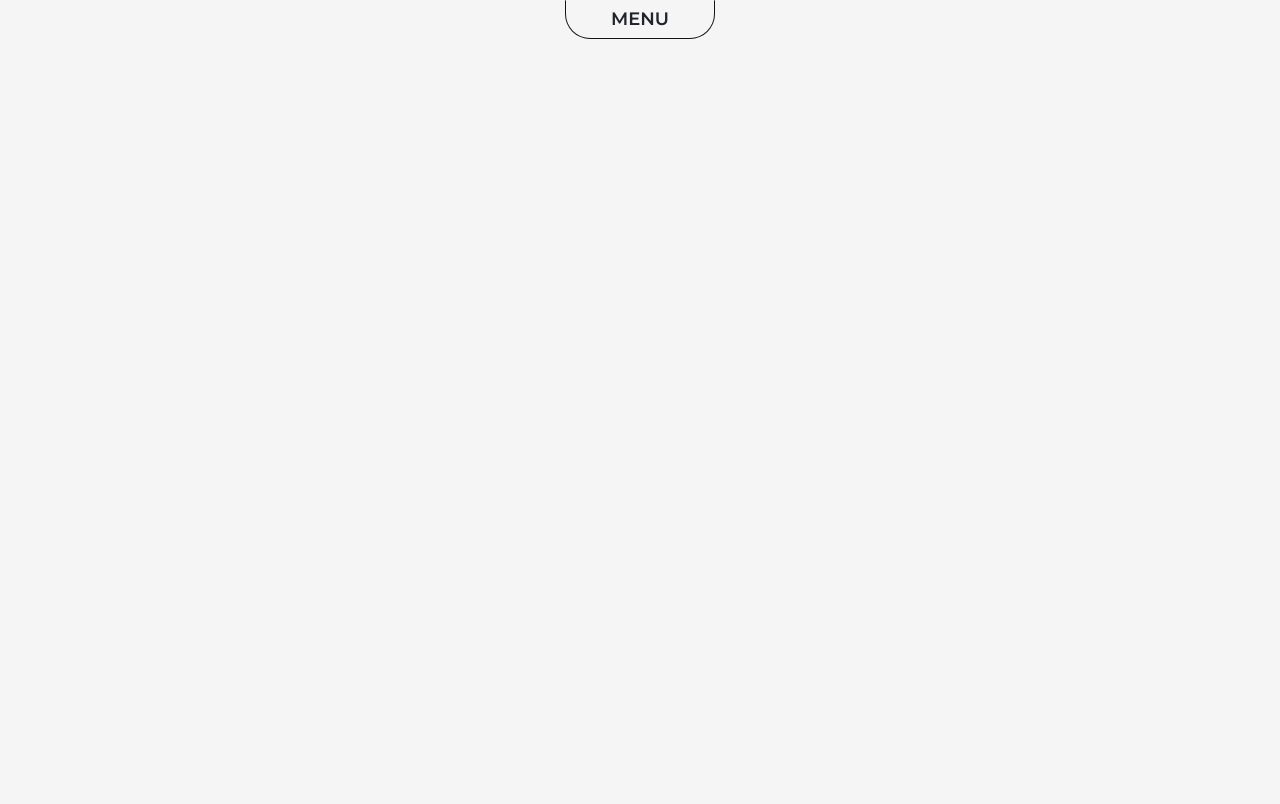
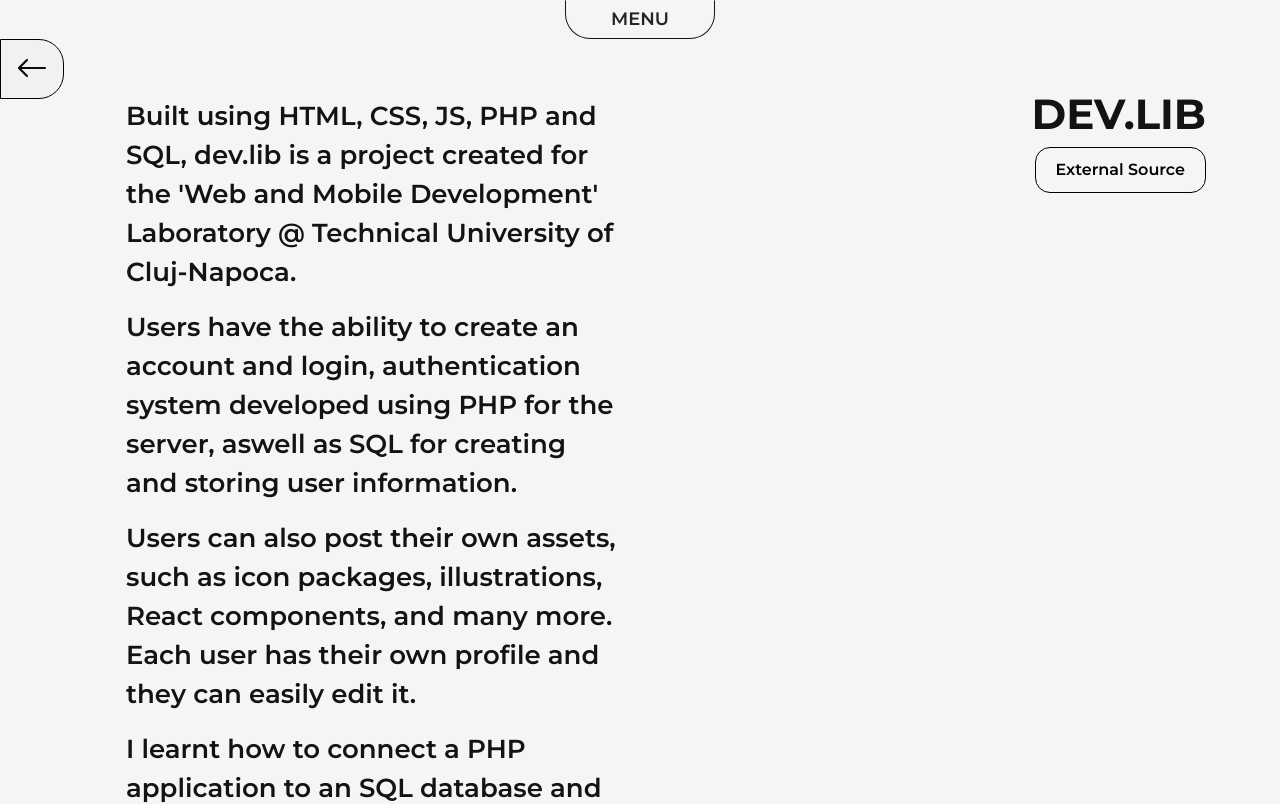
Before and after one commit to muresan-gabriel/portfolio, a React (Create React App) app: page /project/dev-lib in a window 1280 px wide. Before the commit this address had no page. Shown: the top 804 px of the page. Built offline with nearby package versions, Linux system fonts and the light colour scheme; a web font is replaced by a local one.

Commit message:
In-page dynamic content of projects

```diff
--- a/src/App.css
+++ b/src/App.css
@@ -171,7 +171,7 @@ body {
 }
 
 .about-container-desktop {
-  height: 90vh;
+  padding-top: 3.5rem;
 }
 .presentation-paragraph {
   font-size: 32px;
@@ -244,6 +244,59 @@ body {
   font-weight: 600;
 }
 
+.project-image {
+  max-width: 500px;
+}
+
+.btn-back-home {
+  text-decoration: none;
+  color: black;
+  background-color: #f1f1f1;
+  border: 1px solid black;
+  padding: 5px 15px 5px 15px;
+  border-radius: 0 25px 25px 0;
+  font-size: 32px;
+  transition: 0.3s;
+  position: absolute;
+}
+
+.project-external-link {
+  text-decoration: none;
+  font-size: 16px;
+  color: black;
+  border: 1px solid black;
+  padding: 10px 20px 10px 20px;
+  border-radius: 15px;
+  cursor: pointer;
+  transition: 0.3s;
+}
+
+.project-external-link:hover {
+  color: black;
+  background-color: #6948ff;
+}
+
+.btn-back-home:hover {
+  color: black;
+  background-color: #6948ff;
+  padding: 5px 15px 5px 25px;
+}
+
+#project-container {
+  padding: 50px;
+}
+
+.project-description {
+  font-size: 26px;
+}
+
+.project-title {
+  cursor: default;
+  text-align: right;
+  font-size: 42px;
+  font-weight: 700;
+}
+
 .service-card h3,
 span,
 p {
@@ -279,7 +332,7 @@ p {
     font-size: 22px;
   }
   .presentation-paragraph {
-    font-size: 64px;
+    font-size: 52px;
   }
   .btn-email {
     font-size: 32px;
@@ -287,4 +340,7 @@ p {
   .services-container-desktop {
     flex-direction: row;
   }
+  .project-description {
+    padding-left: 5rem;
+  }
 }
--- a/src/App.js
+++ b/src/App.js
@@ -4,6 +4,7 @@ import Navbar from "./components/Navbar";
 import Homepage from "./pages/Homepage";
 import About from "./pages/About";
 import Services from "./pages/Services";
+import ProjectPage from "./pages/ProjectPage";
 import "./App.css";
 
 function App() {
@@ -15,6 +16,7 @@ function App() {
           <Route path="/" element={<Homepage />} exact />
           <Route path="/about" element={<About />} exact />
           <Route path="/services" element={<Services />} exact />
+          <Route path="/project/:name" element={<ProjectPage />} exact />
         </Routes>
       </BrowserRouter>
     </div>
--- a/src/pages/About.js
+++ b/src/pages/About.js
@@ -8,16 +8,18 @@ const About = () => {
         Hello! I'm Gabriel. <br />
         I'm a frontend developer and a graphic designer.
         <br />
+        <br />
         I aspire to craft fantastic web experiences.
         <br />
-        Got a great project in mind?
         <br />
-        Let's get in contact!
+        I am experienced with HTML5, CSS3, JS ES6+, but I am also familiar with
+        jQuery, Bootstrap, React, Node.js, express.js, MongoDB, PHP, and mySQL.
         <br />
+        <br />
+        I've been a freelance graphic designer for more than two years and I am
+        experienced in logo design, UI design, print design and social media
+        design.
       </p>
-      <a href="mailto:contact@gabrielmuresan.site" className="btn-email">
-        contact@gabrielmuresan.site
-      </a>
     </div>
   );
 };
--- a/src/pages/Homepage.js
+++ b/src/pages/Homepage.js
@@ -5,40 +5,24 @@ const Homepage = () => {
   return (
     <div className="container-fluid d-flex flex-column align-items-end justify-items-end homepage-container-desktop">
       <div className="container-fluid projects-container">
-        <a
-          className="project-href"
-          href="https://devlibproject.netlify.app/"
-          target="_blank"
-        >
+        <Link className="project-href" to="/project/dev-lib">
           <div className="project">DEV.LIB</div>
-        </a>
-        <a
-          className="project-href"
-          href="https://orgnz.netlify.app/"
-          target="_blank"
-        >
+        </Link>
+        <Link className="project-href" to="/project/portfolio-v1">
+          <div className="project">PORTFOLIO v1.0</div>
+        </Link>
+        <Link className="project-href" to="/project/la-moara">
+          <div className="project">LA MOARĂ</div>
+        </Link>
+        <Link className="project-href" to="/project/orgnz">
           <div className="project">ORGNZ.</div>
-        </a>
-        <a
-          className="project-href"
-          href="https://muresan-gabriel.github.io/"
-          target="_blank"
-        >
-          <div className="project">PORTFOLIO v1.0</div>
-        </a>
-        <a
-          className="project-href"
-          href="https://la-moara-cognizant-softvision-course.netlify.app"
-          target="_blank"
-        >
-          <div className="project">LA MOARĂ</div>
-        </a>
-        <a className="project-href">
-          <div className="project inactive-link">LOGO DESIGN COLLECTION</div>
-        </a>
-        <a className="project-href">
-          <div className="project inactive-link">UI DESIGN COLLECTION</div>
-        </a>
+        </Link>
+        <Link className="project-href" to="/project/logo-portfolio">
+          <div className="project">LOGO DESIGN COLLECTION</div>
+        </Link>
+        <Link className="project-href" to="/project/ui-portfolio">
+          <div className="project">UI DESIGN COLLECTION</div>
+        </Link>
       </div>
     </div>
   );
--- /dev/null
+++ b/src/pages/ProjectPage.js
@@ -0,0 +1,43 @@
+import React from "react";
+import { Link, useParams } from "react-router-dom";
+import projectContent from "./project-content.js";
+
+const ProjectPage = ({ match }) => {
+  const { name } = useParams();
+
+  const project = projectContent.find((project) => project.name === name);
+
+  if (!project) return <h1>Project does not exist.</h1>;
+
+  return (
+    <>
+      <Link className="btn-back-home" to="/">
+        <i className="bi-arrow-left"></i>
+      </Link>
+      <div
+        className="container-fluid d-flex justify-content-center row"
+        id="project-container"
+      >
+        <div className="col-md-6 d-flex align-items-end flex-column order-lg-2">
+          <h1 className="project-title">{project.title}</h1>
+          <a
+            className="project-external-link"
+            href={project.link}
+            target="_blank"
+          >
+            External Source
+          </a>
+        </div>
+        <div className="col-md-6 d-flex justify-content-center flex-column p-2 order-lg-1">
+          {project.description.map((paragraph) => (
+            <p key={name} className="project-description">
+              {paragraph}
+            </p>
+          ))}
+        </div>
+      </div>
+    </>
+  );
+};
+
+export default ProjectPage;
--- /dev/null
+++ b/src/pages/project-content.js
@@ -0,0 +1,67 @@
+const projects = [
+  {
+    name: "dev-lib",
+    title: "DEV.LIB",
+    description: [
+      "Built using HTML, CSS, JS, PHP and SQL, dev.lib is a project created for the 'Web and Mobile Development' Laboratory @ Technical University of Cluj-Napoca.",
+      "Users have the ability to create an account and login, authentication system developed using PHP for the server, aswell as SQL for creating and storing user information.",
+      "Users can also post their own assets, such as icon packages, illustrations, React components, and many more. Each user has their own profile and they can easily edit it.",
+      "I learnt how to connect a PHP application to an SQL database and run queries from the PHP application to retrieve the data that is needed.",
+      "I also learnt how to use a framework (Bootstrap) and how efficient it is to implement it in projects.",
+      "The website is deployed on Netlify, but will soon be ported on DigitalOcean or AWS, as Netlify does not support deployment of PHP applications.",
+      "The project is intended to be worked on at the same pace as the laboratory. The website and it's functionalities are not final and are still in development.",
+    ],
+    link: "https://devlibproject.netlify.app/",
+  },
+  {
+    name: "orgnz",
+    title: "orgnz.",
+    description: [
+      "React application created to schedule and preview tasks or observe and analyze spendings.",
+      "The application is built in React and is planned to follow a full-stack development course I took on LinkedIn Learning.",
+      "It's planned to use the MERN stack to be able to easily add and remove tasks, store them in a database, but also to track data about tasks and spendings.",
+      "Project is currently in development.",
+    ],
+    link: "https://orgnz.netlify.app/",
+  },
+  {
+    name: "portfolio-v1",
+    title: "Portfolio v1.0",
+    description: [
+      "My first personal website was built using vanilla HTML, CSS and JS, but Bootstrap was used for layout and responsiveness.",
+      "The website has a minimalistic design, focusing on micro-interactions and UX. It also has a short transition in between each page which displays my personal logo.",
+      "At the time of building this website I was following a JS course made by Jonas Schmedtmann on Udemy, and I used what I've learnt to code certain interactions using vanilla Javascript.",
+      "It has a basic setup of .html documents for each page. I've learnt during the process of building the website a short hack for when Javascript files load before the DOM does, which is to add a 'defer' attribute to script tags.",
+      "The website was used to showcase development work and allow recruiters to easily visualize and access projects.",
+      "The website was first deployed on GitHub pages. After a period of time, a custom domain was aquired and the website was deployed on Netlify. It is the ancestor of the React application you're currently on, the present portfolio.",
+    ],
+    link: "https://muresan-gabriel.github.io/",
+  },
+  {
+    name: "la-moara",
+    title: "'La Moară' Webinar by Cognizant Softvision",
+    description: [
+      "'La Moară' is a JS Webinar made by Cognizant Softvision.",
+      "The purpose of this webinar is to build a web-based game using React, Node.js, Express.js and Socket.io, based on a game called 'Nine Men's Morris'.",
+      "It follows an eight week course which started as an introduction to HTML and CSS, followed by an introduction in JS fundamentals.",
+      "Progress is being tracked via homeworks assigned at the end of each course.",
+      "The code written during the course sessions and the homeworks are present in a GitHub repository for easy access and the whole repository is deployed on Netlify as a React application.",
+      "The first homework was completed inside a simple .html document with a .css file attached to it for styling.",
+      "So far, during the course, I've learnt more about structuring information inside containers, OOP in JS, and that the Monokai Pro theme and the Fira Code font are a great combination for VSCode (thanks, Alex).",
+      "The course is only two weeks in and more is yet to be learnt from it.",
+    ],
+    link: "https://la-moara-cognizant-softvision-course.netlify.app/",
+  },
+  {
+    name: "logo-portfolio",
+    title: "Logo Collection v1.0",
+    description: ["Work in progress..."],
+  },
+  {
+    name: "ui-portfolio",
+    title: "UI Collection v1.0",
+    description: ["Work in progress..."],
+  },
+];
+
+export default projects;
```
Also changed, not shown: public/img/explore_devlib.png (added).
